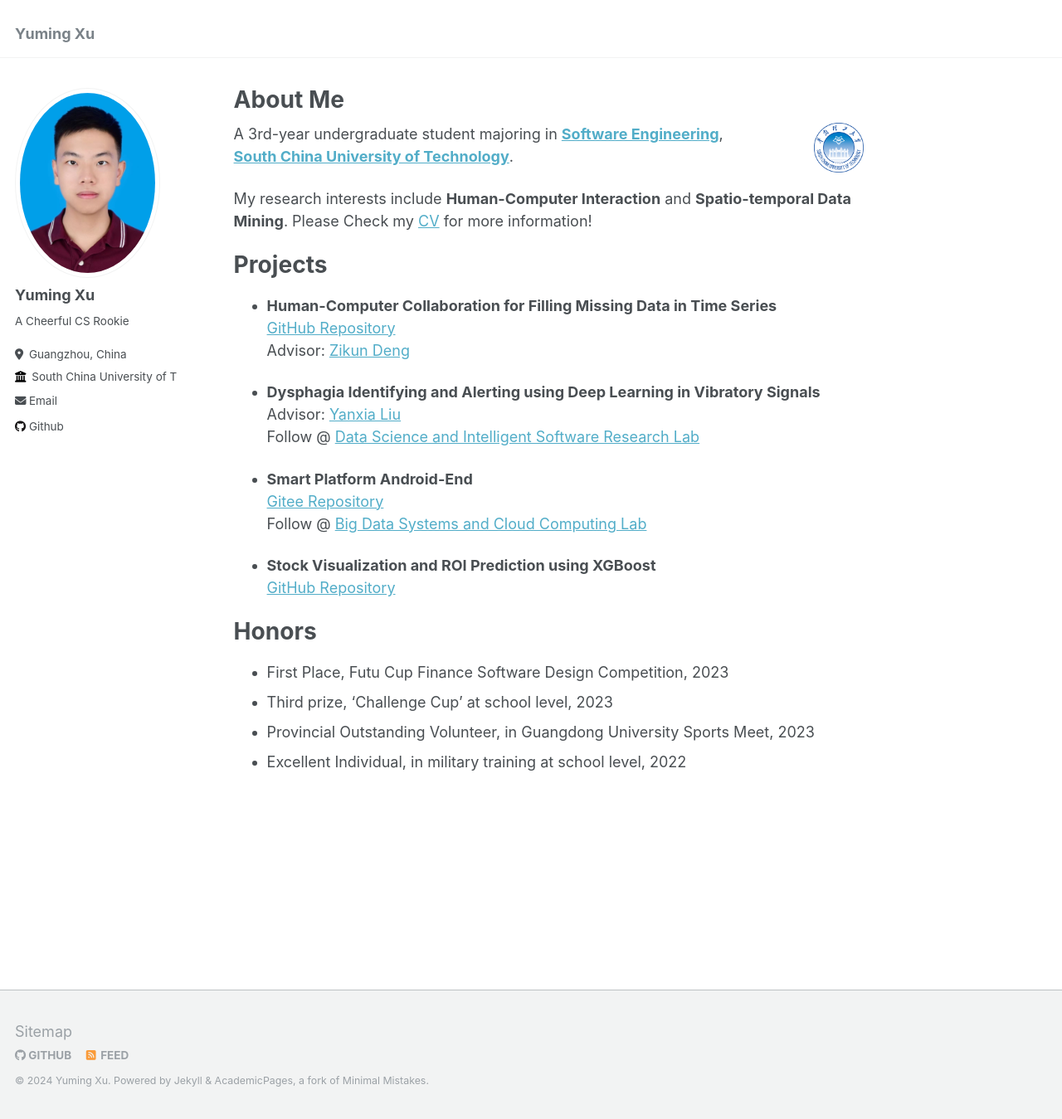
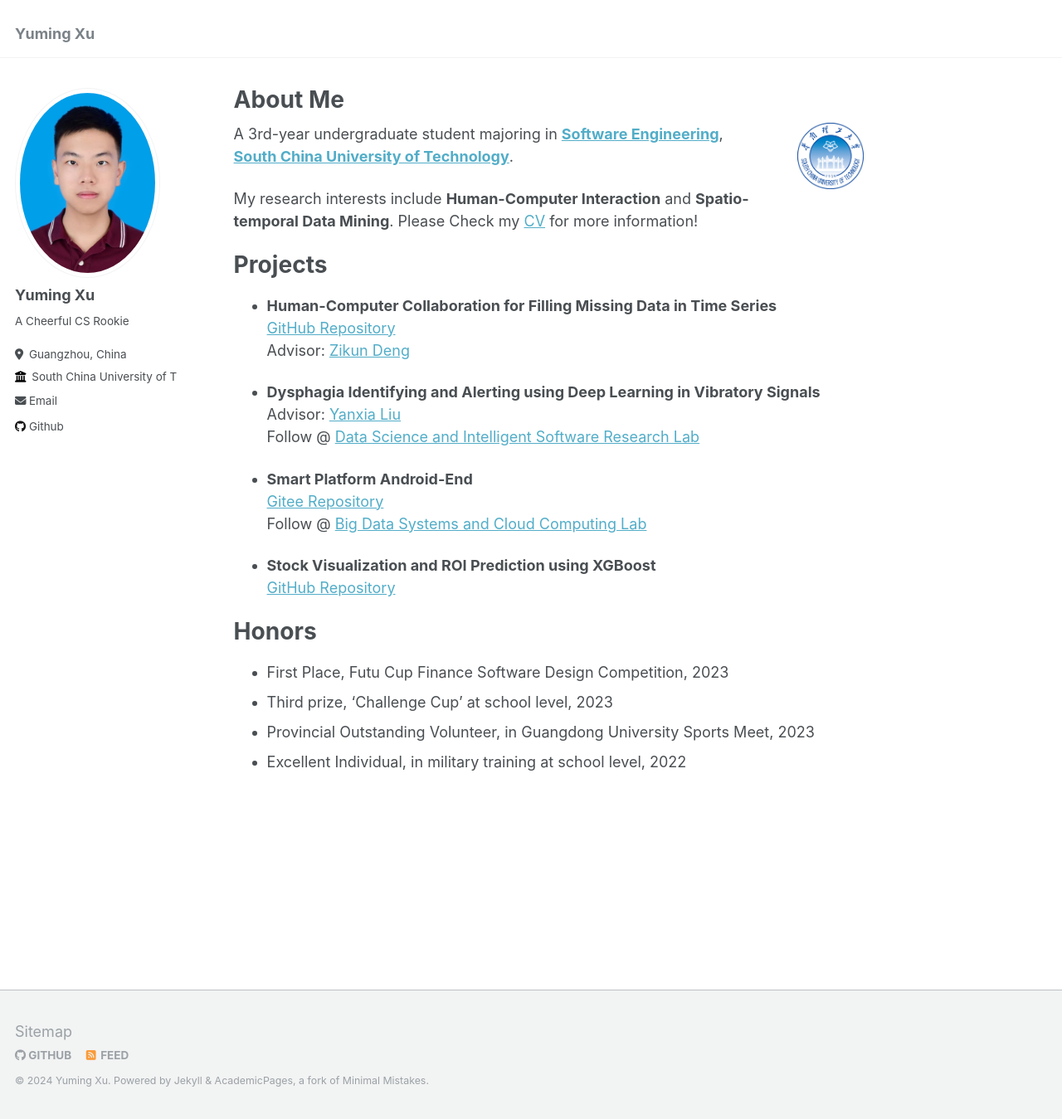
Before and after one commit to thebestFM/thebestFM.github.io, a Jekyll site: the page built from _pages/about.md, in a window 1280 px wide and 1349 px high. Shown: the whole window at 83% size. Built offline with Jekyll 4.4.1, drawn with Linux system fonts in a browser that asks for light colours.

Commit message:
Update_5_16_night_2

```diff
--- a/_pages/about.md
+++ b/_pages/about.md
@@ -8,7 +8,7 @@ redirect_from:
   - /about.html
 ---
 
-<img src="/images/SCUT.png" alt="SCUT" style="float: right; margin-right: 10px; ; width: 60px; height: 60px;" />
+<img src="/images/SCUT.png" alt="SCUT" style="float: right; margin-right: 10px; ; width: 80px; height: 80px;" />
 A 3rd-year undergraduate student majoring in [**Software Engineering**](https://www2.scut.edu.cn/sse/),
 [**South China University of Technology**](https://www.scut.edu.cn/).
 
```
Also changed, not shown: 1 other file.
